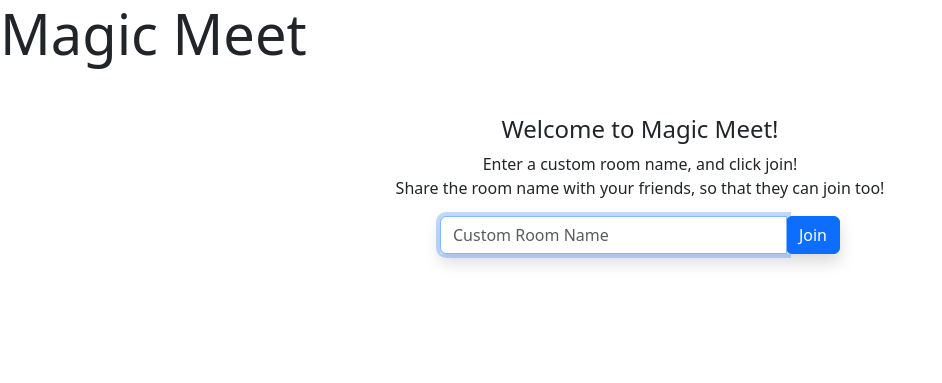
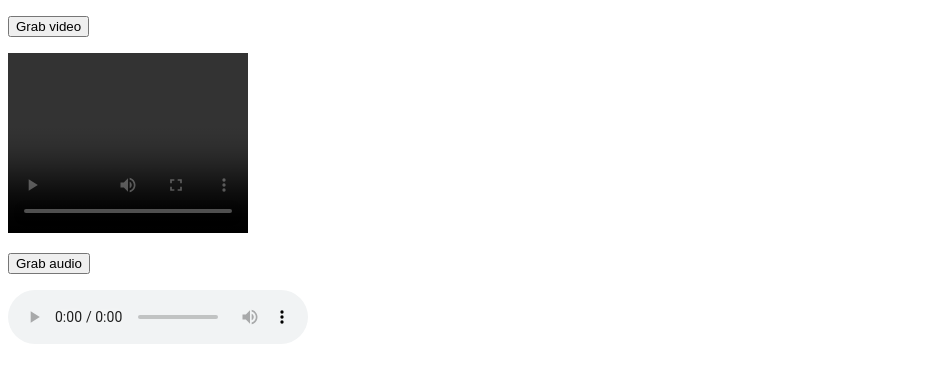
Before and after one commit to saintbassanaga/MagicMeet, a Flask app: page /room_id in a window 1280 px wide. Shown: the top 383 px of the page, without its empty margins (0-942 px from the left). Run offline with Flask 3, Linux system fonts and the light colour scheme; some libraries are stand-ins or nearby versions.

Commit message:
Finishing the job

```diff
--- a/magic_meet/static/main.js
+++ b/magic_meet/static/main.js
@@ -6,6 +6,7 @@ const section = document.querySelector("section"),
     labelText = document.querySelector("#text");
 function join_room()
 {
+    labelText.textContent= "Room Id"
     showBtn.addEventListener("click", () => section.classList.add("active"));
     closeBtn.addEventListener("click", () =>
         section.classList.remove("active")
@@ -18,7 +19,7 @@ function join_room()
 
 function create_room()
 {
-    labelText.textContent= "Room Id"
+    labelText.textContent= "username"
     overlay.addEventListener("click", () =>
         section.classList.remove("active")
     );
--- a/magic_meet/templates/chatroom.html
+++ b/magic_meet/templates/chatroom.html
@@ -27,11 +27,11 @@
         <div class="modal-box">
             <i class="fa-regular fa-circle-check"></i>
             <h2>Add Your Name</h2>
-            <span>You have successfully downloaded all the source code files.</span>
-            <label for="text" id="text">Username</label><input type="text" name="text" id="text">
+            <span>to join the room</span>
+            <label for="text" id="text">Username</label><input type="text" name="text" id="text" required>
 
             <div class="buttons">
-                <button class="close-btn">Ok, Close</button>
+                <a href="{{ url_for('room') }}"><button class="close-btn" formnovalidate>Ok, Close</button></a>
             </div>
         </div>
     </section>
--- a/magic_meet/templates/room.html
+++ b/magic_meet/templates/room.html
@@ -1,43 +1,37 @@
 <!DOCTYPE html>
 <html lang="en">
 <head>
-    <!-- icon -->
-    <link rel="shortcut icon" href="{{ url_for('static', filename='favicon.ico') }}">
-
-    <!-- Latest compiled and minified CSS -->
- <!-- custom css -->
-    <link rel="stylesheet" href="{{ url_for('static',filename='styles/bootstrap/bootstrap.min.css') }}">
     <link rel="stylesheet" href="https://cdn.jsdelivr.net/npm/@fortawesome/fontawesome-free@6.2.1/css/fontawesome.min.css">
     <link rel="icon" type="image/x-icon" href="{{ url_for('static',filename='images/favicon.ico') }}">
     <link rel="stylesheet" href="{{url_for('static', filename='style.css')}}">
 
     <meta charset="UTF-8">
     <meta name="viewport" content="width=device-width, initial-scale=1.0">
-    <title>Video Chat</title>
+    <title>{% block title %}Video Chat{% endblock%}</title>
 </head>
+
 <body>
+    <section class="video-stream">
+        <aside class= "member">
 
-<div class="heading mb-4">
-    <h1 class="display-4">Magic Meet</h1>
-</div>
-<div class="container text-center mt-5">
-    <h4>Welcome to Magic Meet!</h4>
-    <p>
-        Enter a custom room name, and click join! <br>
-        Share the room name with your friends, so that they can join too!
-    </p>
+        </aside>
+        <main class="screen">
+            <div class="columns">
+                <div class="column">
+                    <p><button type="button" onclick="getStream('video')">Grab video</button></p>
 
-    <form id="room_form" method="POST" class="form shadow" style="max-width:400px; margin-left: auto; margin-right: auto;">
-        <div class="input-group mb-3">
-            <input type="text" name="room_id" id="room_id" class="form-control" placeholder="Custom Room Name" autofocus required>
-            <div class="invalid-feedback">Please fill out this field.</div>
-            <div class="input-group-append">
-                <input type="submit" value="Join" class="btn btn-primary">
+                    <video controls autoplay style="height:180px; width: 240px;"></video>
+                </div>
+                <div class="column">
+                    <p><button type="button" onclick="getStream('audio')">Grab audio</button></p>
+
+                    <audio controls></audio>
+                </div>
             </div>
+        </main>
+        <aside class="message">
 
-        </div>
-    </form>
-</div>
-
+        </aside>
+    </section>
 </body>
 </html>
--- a/magic_meet/views.py
+++ b/magic_meet/views.py
@@ -59,7 +59,7 @@ def entry_checkpoint(room_id):
         session[room_id] = {"name": display_name, "mute_audio":mute_audio, "mute_video":mute_video}
         return redirect(url_for("enter_room", room_id=room_id))
 
-    return render_template("chatroom_check.html", room_id=room_id)
+    return render_template("chatroom.html", room_id=room_id)
 
 
 
@@ -125,3 +125,7 @@ def on_data(data):
     if data["type"] != "new-ice-candidate":
         print('{} message from {} to {}'.format(data["type"], sender_sid, target_sid))
     socketio.emit('data', data, room=target_sid)
+
+@app.route('/room_j')
+def room():
+    return render_template('room.html')
```
Also changed, not shown: magic_meet/static/styles/style.css (+16 -0 lines).
